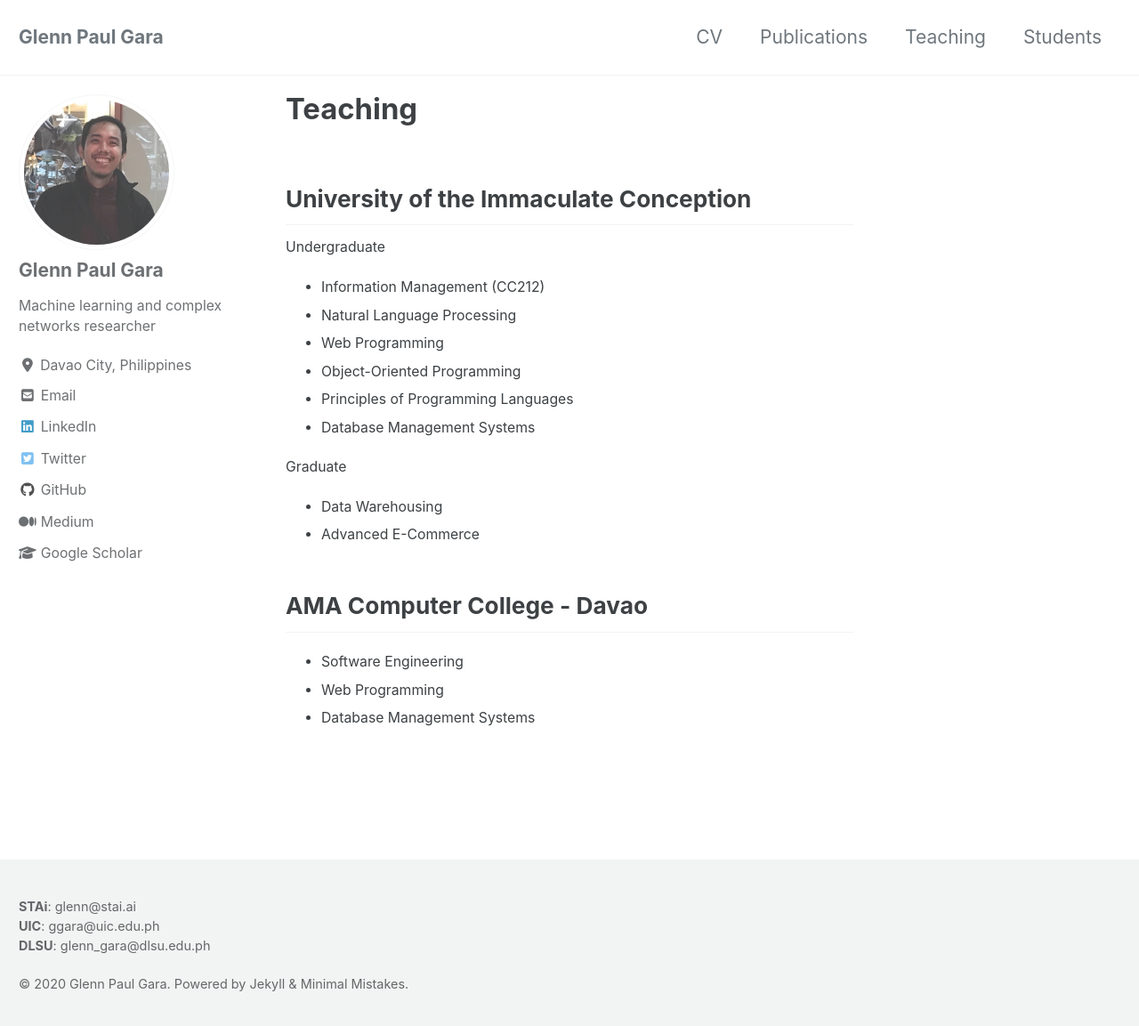
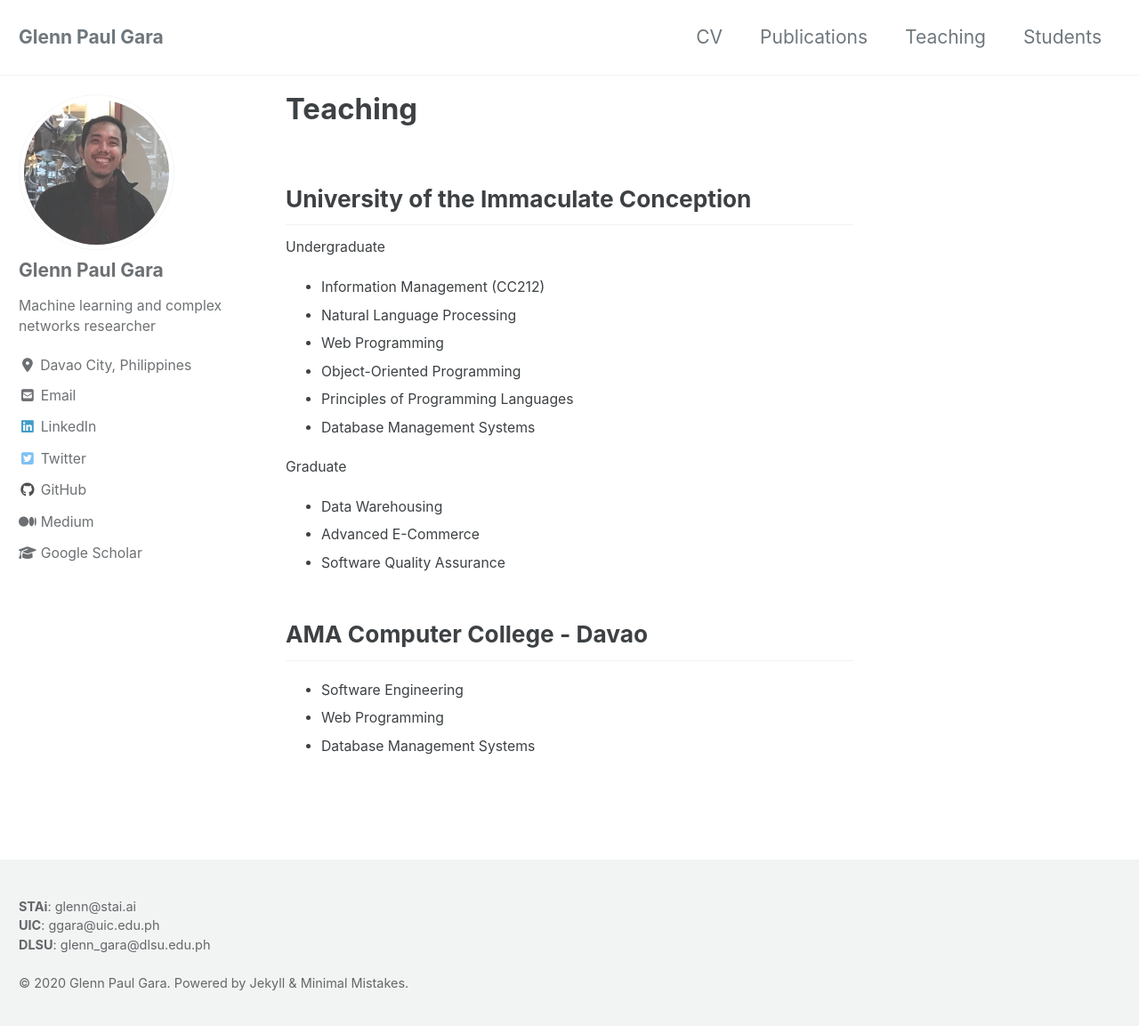
Before and after one commit to glenngara/glenngara.github.io, a Jekyll site: the page built from _pages/teaching.md, in a window 1280 px wide and 1158 px high. Shown: the top 1153 px of the window at 89% size. Built offline with Jekyll 4.4.1, drawn with Linux system fonts in a browser that asks for light colours; cached includes are drawn as plain includes; nearby versions of some CDN libraries.

Commit message:
update dteaching page

```diff
--- a/_pages/teaching.md
+++ b/_pages/teaching.md
@@ -18,6 +18,7 @@ Undergraduate
 Graduate
 * Data Warehousing
 * Advanced E-Commerce
+* Software Quality Assurance
 
 AMA Computer College - Davao
 ------
```
